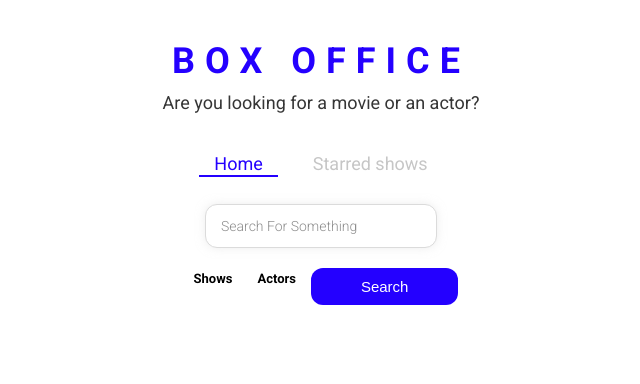
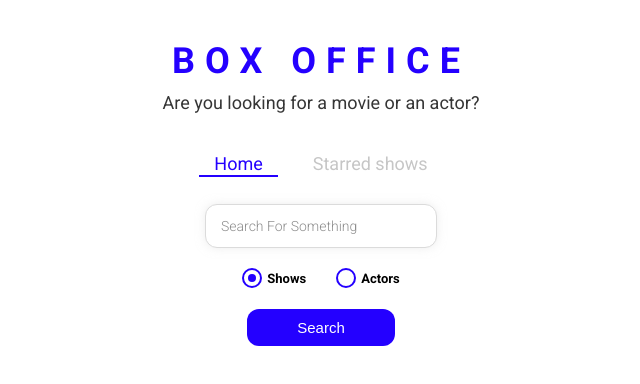
Before and after one commit to shanu3742/BOX-OFFICE, a React (Create React App) app: page / in a window 1280 px wide. Shown: the top 384 px of the page, without its empty margins (319-959 px from the left). Built offline with nearby package versions, Linux system fonts and the light colour scheme.

Commit message:
style complete

```diff
--- a/src/Pages/CustomRadio.js
+++ b/src/Pages/CustomRadio.js
@@ -1,6 +1,7 @@
+import React from 'react';
 import styled from 'styled-components';
 
-export const RadioWrapper = styled.label`
+const RadioWrapper = styled.label`
   display: block;
   position: relative;
   padding-left: 25px;
@@ -51,3 +52,14 @@ export const RadioWrapper = styled.label`
     background: ${({ theme }) => theme.mainColors.blue};
   }
 `;
+const CustomRadio = ({ label, ...restProps }) => {
+  return (
+    <RadioWrapper htmlFor={restProps.id}>
+      {label}
+      <input {...restProps} type="radio" />
+      <span />
+    </RadioWrapper>
+  );
+};
+
+export default CustomRadio;
--- a/src/Pages/Home.js
+++ b/src/Pages/Home.js
@@ -6,7 +6,7 @@ import { FlexGrid } from '../component/styled';
 import { useLastQueery } from '../misc/custom-hooks';
 import { SearchInput, RadioInputsWrapper } from './Home.styled';
 import { SearchButtonWrapper } from './SearchButtonWrapper';
-import { RadioWrapper } from './CustomRadio';
+import CustomRadio from './CustomRadio';
 
 const Home = () => {
   const [input, setInput] = useLastQueery();
@@ -92,33 +92,32 @@ const Home = () => {
       />
 
       <RadioInputsWrapper>
-        <RadioWrapper htmlFor="shows-search">
-          Shows
-          <input
+        <div>
+          <CustomRadio
+            label="Shows"
             id="shows-search"
-            type="radio"
             value="shows"
             checked={isShowsSearch}
             onClick={onRadioChange}
           />
-        </RadioWrapper>
+        </div>
 
-        <RadioWrapper htmlFor="actors-search">
-          Actors
-          <input
+        <div>
+          <CustomRadio
+            label="Actors"
             id="actors-search"
-            type="radio"
             value="people"
             checked={!isShowsSearch}
             onClick={onRadioChange}
           />
-        </RadioWrapper>
-        <SearchButtonWrapper>
-          <button type="button" onClick={onSearch}>
-            Search
-          </button>
-        </SearchButtonWrapper>
+        </div>
       </RadioInputsWrapper>
+      <SearchButtonWrapper>
+        <button type="button" onClick={onSearch}>
+          Search
+        </button>
+      </SearchButtonWrapper>
+
       {showReasult()}
     </MainpageLayout>
   );
```
